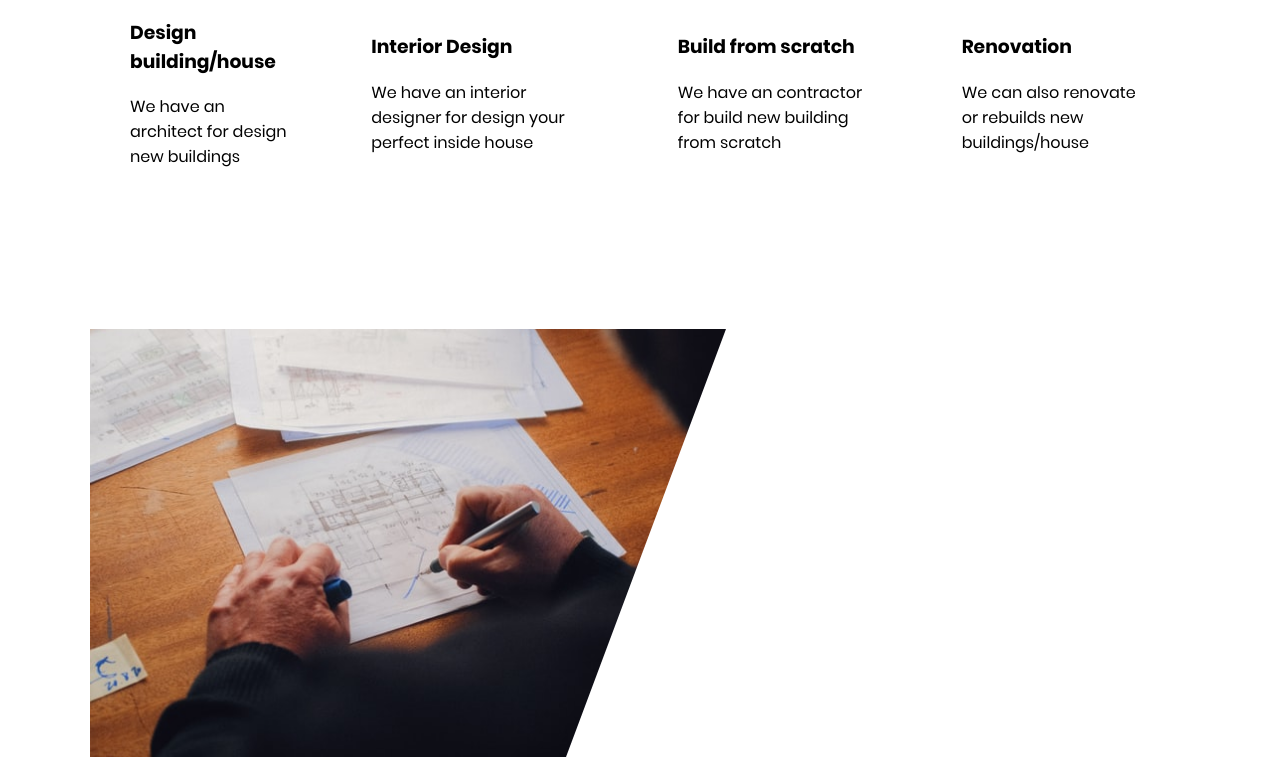
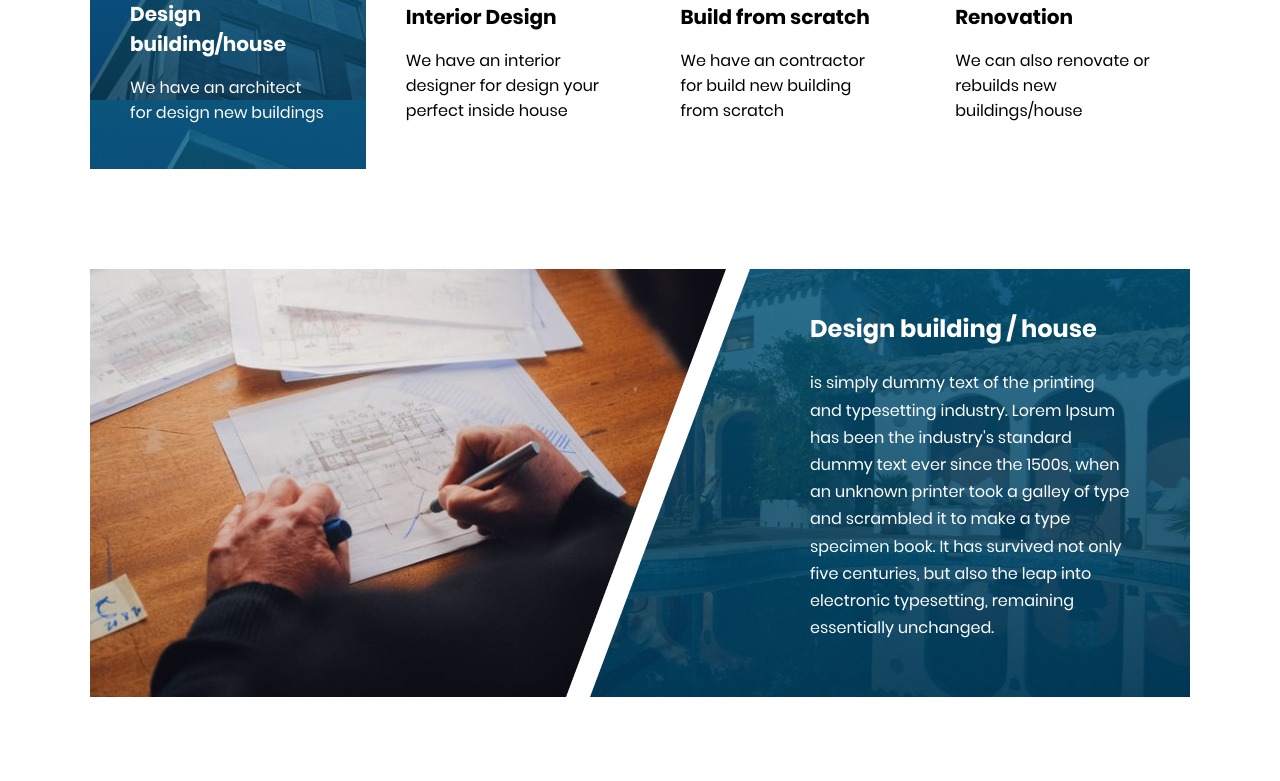
Before and after one commit to Yuriy-Tkachenko/DB, a website: page source/services.html in a window 1280 px wide. Shown: the part 604-1385 px from the top of the page. Drawn offline with nearby package versions, Linux system fonts and the light colour scheme; files that its build step writes are made by us from their sources.

Commit message:
created styles for services.html and changed header/footer

```diff
--- /dev/null
+++ b/source/sass/blocks/building.scss
@@ -0,0 +1,88 @@
+.building {
+  margin-bottom: 50px;
+
+  @media(max-width: $mobile-width-only) {
+    background-image: url(../../img/feedback-background-image@1x.jpg);
+    background-size: cover;
+
+    @media(min-resolution: 2dppx) {
+      background-image: url(../../img/feedback-background-image@2x.jpg);
+    }
+  }
+
+  @media(min-width: $desktop-width) {
+    margin-bottom: 100px;
+  }
+}
+
+.building .container {
+  @media(max-width: $mobile-width-only) {
+    padding-top: 20px;
+    padding-bottom: 20px;
+  }
+}
+
+.building .container:first-child {
+  @media(min-width: $tablet-width) {
+    margin-bottom: 100px;
+  }
+}
+
+.building__content-wrapper {
+  @media(min-width: $tablet-width) {
+    background-image: url(../../img/feedback-background-image@1x.jpg);
+    background-size: cover;
+    display: flex;
+    align-items: center;
+
+    @media(min-resolution: 2dppx) {
+      background-image: url(../../img/feedback-background-image@2x.jpg);
+    }
+  }
+}
+
+.building__image {
+  @media(max-width: $mobile-width-only) {
+    display: none;
+  }
+
+  @media(min-width: $tablet-width) {
+    height: 258px;
+  }
+
+  @media(min-width: $desktop-width) {
+    height: 428px;
+  }
+}
+
+.building__image--right-position {
+  @media(min-width: $tablet-width) {
+    margin-left: auto;
+  }
+}
+
+.building__image--left-position {
+  @media(min-width: $tablet-width) {
+    margin-right: auto;
+  }
+}
+
+.building__text-wrapper {
+  color: $standart-white;
+  max-width: 280px;
+  margin: 0 20px;
+
+  @media(min-width: $desktop-width) {
+    max-width: 517px;
+    margin: 0 60px;
+  }
+}
+
+.bulding__title {
+  @include title;
+  margin-top: 0;
+}
+
+.bulding__text {
+  @include text;
+}
--- a/source/sass/global/mixins.scss
+++ b/source/sass/global/mixins.scss
@@ -16,7 +16,7 @@
 @mixin title {
   font-size: 18px;
 
-  @media(min-width: $tablet-width) {
+  @media(min-width: $desktop-width) {
     font-weight: 700;
     font-size: 24px;
     line-height: 170%;
@@ -32,7 +32,7 @@
   font-size: 12px;
   font-weight: 400;
 
-  @media(min-width: $tablet-width) {
+  @media(min-width: $desktop-width) {
     font-size: 16px;
     line-height: 170%;
   }
--- a/source/sass/style.scss
+++ b/source/sass/style.scss
@@ -21,3 +21,4 @@
 @import "blocks/page-footer.scss";
 @import "blocks/work-info.scss";
 @import "blocks/story.scss";
+@import "blocks/building.scss";
--- a/source/services.html
+++ b/source/services.html
@@ -17,10 +17,13 @@
             <a class="site-navigation__link" href="index.html">Home</a>
           </li>
           <li class="site-navigation__item">
-            <a class="site-navigation__link" href="#">About</a>
+            <a class="site-navigation__link" href="about.html">About</a>
           </li>
           <li class="site-navigation__item">
             <a class="site-navigation__link" href="gallery.html">Gallery</a>
+          </li>
+          <li class="site-navigation__item">
+            <a class="site-navigation__link" href="#">Services</a>
           </li>
           <li class="site-navigation__item">
             <a class="site-navigation__link" href="contact.html">Contact</a>
@@ -42,42 +45,52 @@
     <section class="services">
       <div class="container">
         <ul class="services__list">
-          <li class="services__item">
+          <li class="services__item services__item--decore">
             <img class="services__logo" src="img/ic_baseline-design-services.svg" alt="design logo">
-            <h3 class="services__item__caption">Design building/house</h3>
-            <p class="services__item__description">We have an architect for design new buildings</p>
+            <h3 class="services__caption">Design building/house</h3>
+            <p class="services__description">We have an architect for design new buildings</p>
           </li>
           <li class="services__item">
             <img class="services__logo" src="img/mdi_sofa.svg" alt="design logo">
-            <h3 class="services__item__caption">Interior Design</h3>
-            <p class="services__item__description">We have an interior designer for design your perfect inside house</p>
+            <h3 class="services__caption">Interior Design</h3>
+            <p class="services__description">We have an interior designer for design your perfect inside house</p>
           </li>
           <li class="services__item">
             <img class="services__logo" src="img/bx_bxs-building-house.svg" alt="design logo">
-            <h3 class="services__item__caption">Build from scratch</h3>
-            <p class="services__item__description">We have an contractor for build new building from scratch</p>
+            <h3 class="services__caption">Build from scratch</h3>
+            <p class="services__description">We have an contractor for build new building from scratch</p>
           </li>
           <li class="services__item">
             <img class="services__logo" src="img/ic_baseline-construction.svg" alt="design logo">
-            <h3 class="services__item__caption">Renovation</h3>
-            <p class="services__item__description">We can also renovate or rebuilds new buildings/house</p>
+            <h3 class="services__caption">Renovation</h3>
+            <p class="services__description">We can also renovate or rebuilds new buildings/house</p>
           </li>
         </ul>
       </div>
     </section>
     <section class="building">
       <div class="container">
-        <img class="building__image"  src="img/building@1x.png" srcset="img/building@2x.png" alt="building drawings image" width="660" height="428">
-        <div class="building__text-wrapper">
-          <h2 class="bulding__title">Design building / house</h2>
-          <p class="bulding__text">is simply dummy text of the printing and typesetting industry. Lorem Ipsum has been the industry's standard dummy text ever since the 1500s, when an unknown printer took a galley of type and scrambled it to make a type specimen book. It has survived not only five centuries, but also the leap into electronic typesetting, remaining essentially unchanged.</p>
+        <div class="building__content-wrapper">
+          <picture class="building__image building__image--left-position">
+            <source media="(min-width: 1200px)" srcset="img/building@1x.png 1x, img/building@2x.png 2x" width="660" height="428">
+            <img src="img/building@1x.png" srcset="img/building@2x.png" alt="building drawings image" width="384" height="258">
+          </picture>
+          <div class="building__text-wrapper">
+            <h2 class="bulding__title">Design building / house</h2>
+            <p class="bulding__text">is simply dummy text of the printing and typesetting industry. Lorem Ipsum has been the industry's standard dummy text ever since the 1500s, when an unknown printer took a galley of type and scrambled it to make a type specimen book. It has survived not only five centuries, but also the leap into electronic typesetting, remaining essentially unchanged.</p>
+          </div>
         </div>
       </div>
       <div class="container">
-        <div class="building__text-wrapper">
-          <p class="bulding__text">is simply dummy text of the printing and typesetting industry. Lorem Ipsum has been the industry's standard dummy text ever since the 1500s, when an unknown printer took a galley of type and scrambled it to make a type specimen book. It has survived not only five centuries, but also the leap into electronic typesetting, remaining essentially unchanged.</p>
+        <div class="building__content-wrapper">
+          <div class="building__text-wrapper">
+            <p class="bulding__text">is simply dummy text of the printing and typesetting industry. Lorem Ipsum has been the industry's standard dummy text ever since the 1500s, when an unknown printer took a galley of type and scrambled it to make a type specimen book. It has survived not only five centuries, but also the leap into electronic typesetting, remaining essentially unchanged.</p>
+          </div>
+          <picture class="building__image building__image--right-position">
+            <source media="(min-width: 1200px)" srcset="img/building-2@1x.png 1x, img/building-2@2x.png 2x" width="660" height="428">
+            <img src="img/building-2@1x.png" srcset="img/building-2@2x.png" alt="building drawings image" width="384" height="258">
+          </picture>
         </div>
-        <img src="img/building-2@1x.png" srcset="img/building-2@2x.png" alt="building drawings image" width="660" height="428">
       </div>
     </section>
   </main>
```
Also changed, not shown: source/about.html (+3 -0 lines), source/index.html (+3 -0 lines).
